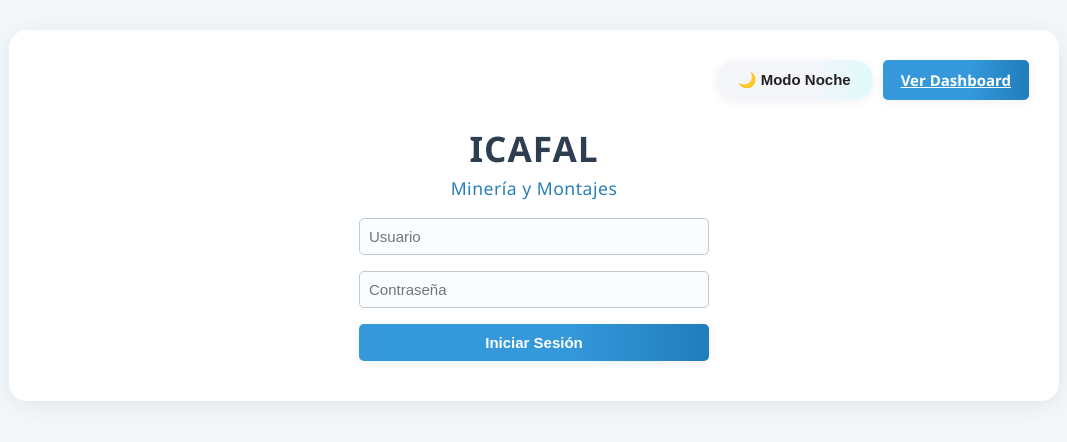
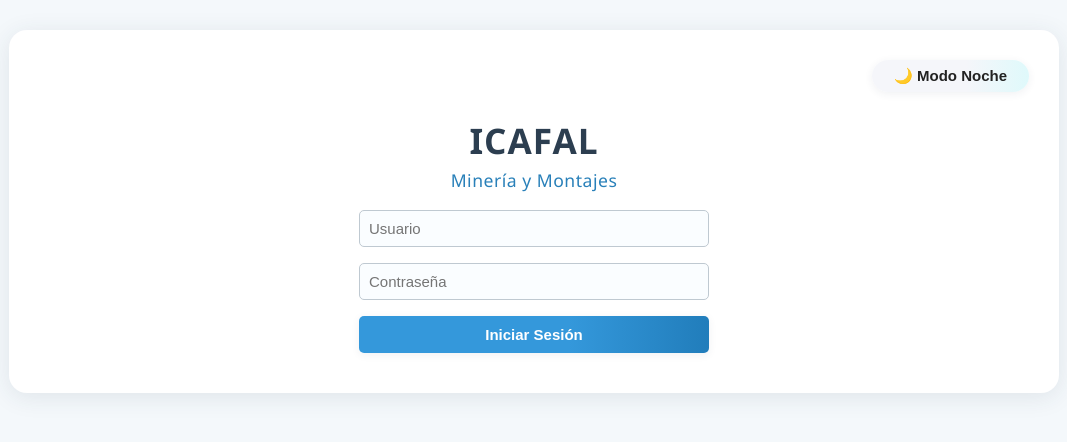
Before and after one commit to jmchamorro02/frontend, a React (Create React App) app: page / in a window 1280 px wide. Shown: the top 442 px of the page, without its empty margins (106-1173 px from the left). Built offline with nearby package versions, Linux system fonts and the light colour scheme.

Commit message:
Restrict dashboard access to admin users and display an access denied message for others

```diff
--- a/src/App.js
+++ b/src/App.js
@@ -300,12 +300,16 @@ const App = () => {
           >
             {theme === 'light' ? '🌙 Modo Noche' : '☀️ Modo Día'}
           </button>
-          <Link to="/dashboard" className="btn-primary" style={{ marginLeft: 10 }}>
-            Ver Dashboard
-          </Link>
+          {token && role === 'admin' && (
+            <Link to="/dashboard" className="btn-primary" style={{ marginLeft: 10 }}>
+              Ver Dashboard
+            </Link>
+          )}
         </div>
         <Routes>
-          <Route path="/dashboard" element={<Dashboard />} />
+          <Route path="/dashboard" element={
+            token && role === 'admin' ? <Dashboard /> : <div style={{padding:40, textAlign:'center'}}><h2>Acceso denegado</h2><p>Solo los administradores pueden ver el dashboard.</p></div>
+          } />
           <Route path="/" element={
             <div>
               <div className="branding">
```
